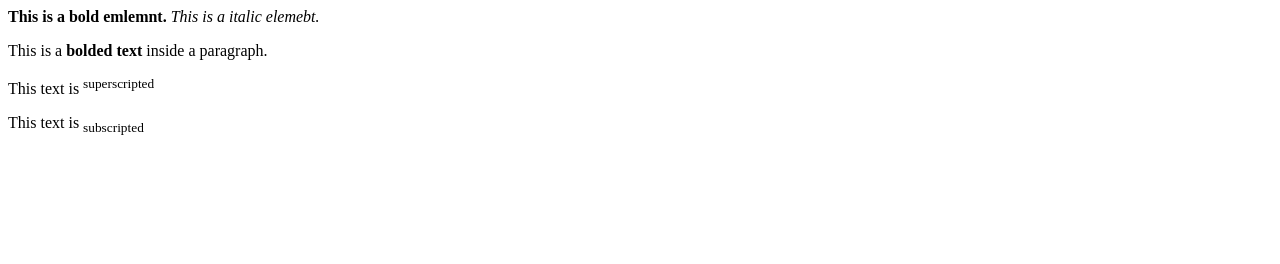
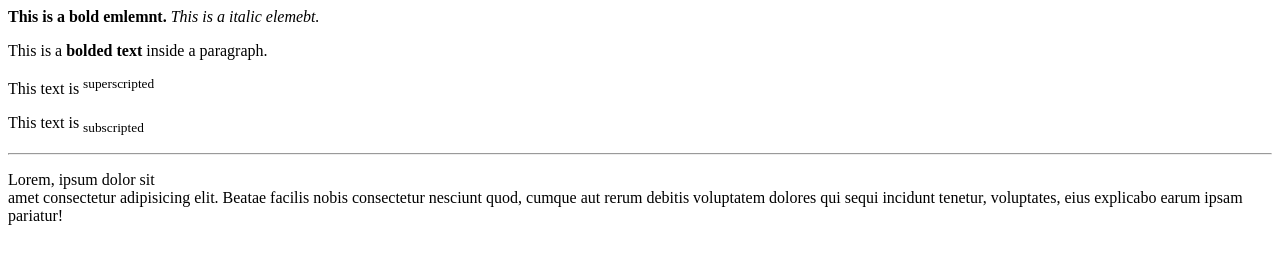
Before and after one commit to harryw-610/harry-610.github.io, a plain HTML site: page demos/02-text-styling-elements-demo/index.html in a window 1280 px wide. Drawn offline with Linux system fonts and the light colour scheme.

Commit message:
text styling demo

```diff
--- a/demos/02-text-styling-elements-demo/index.html
+++ b/demos/02-text-styling-elements-demo/index.html
@@ -12,5 +12,12 @@
         <p>This is a <b>bolded text</b> inside a paragraph.</p>
         <p>This text is <sup>superscripted</sup></p>
         <p>This text is <sub>subscripted</sub></p>
+        <hr>
+        <p>
+            Lorem, ipsum dolor sit<br> amet consectetur adipisicing elit. Beatae
+            facilis nobis consectetur nesciunt quod, cumque aut rerum debitis
+            voluptatem dolores qui sequi incidunt tenetur, voluptates, eius
+            explicabo earum ipsam pariatur!
+        </p>
     </body>
 </html>
```
